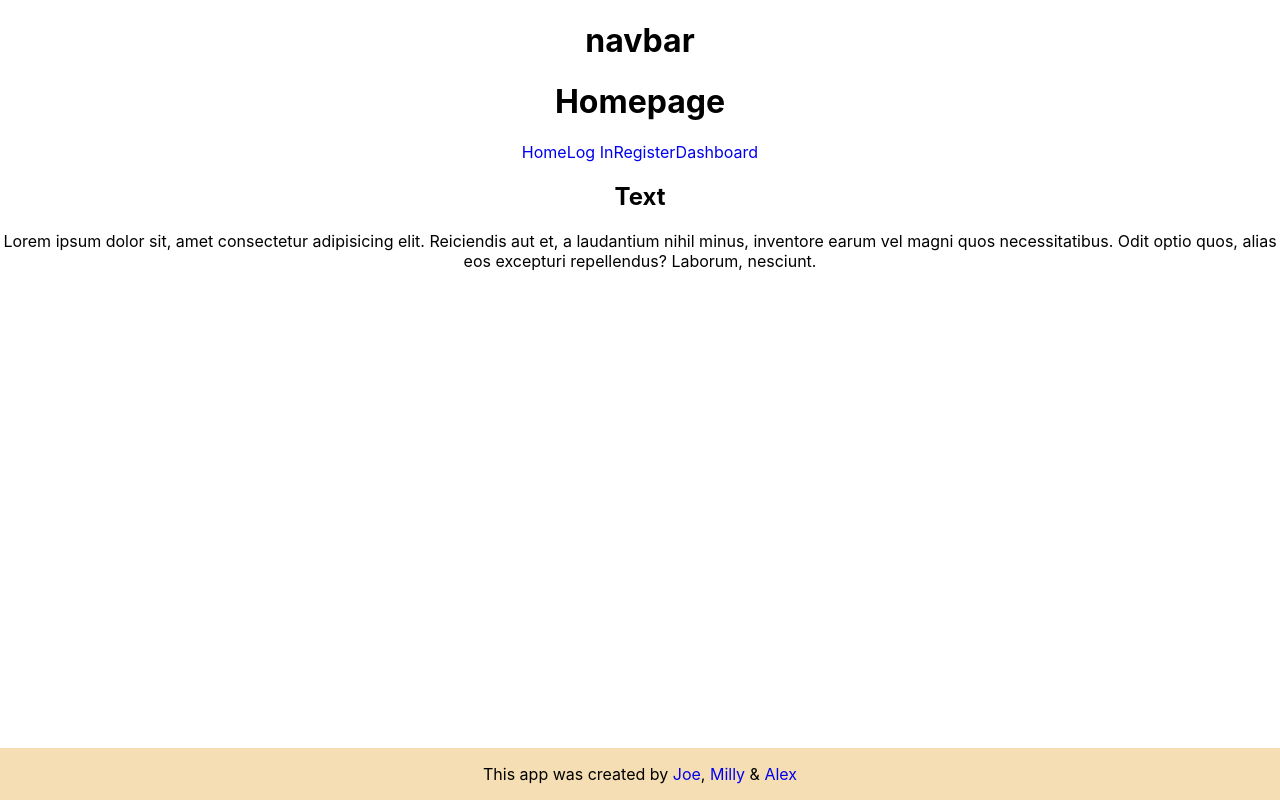
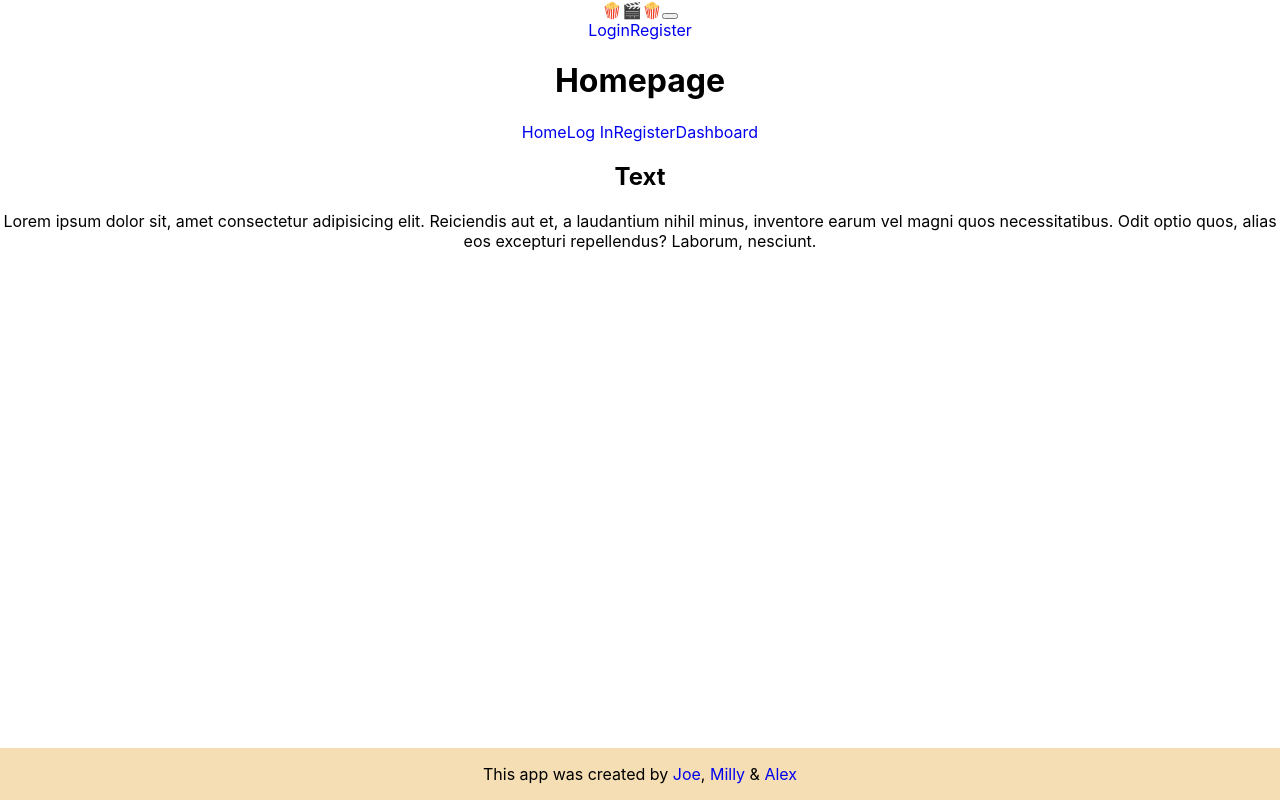
Before and after one commit to millyarkwright/sei-project-03-fe, a React (Create React App) app: page / in a window 1280 px wide. Built offline with nearby package versions, Linux system fonts and the light colour scheme.

Commit message:
basic navbar components added

```diff
--- a/src/components/PageNavBar.js
+++ b/src/components/PageNavBar.js
@@ -1,10 +1,20 @@
 import { Link } from 'react-router-dom'
 import Navbar from 'react-bootstrap/Navbar'
 import Nav from 'react-bootstrap/Nav'
+import Container from 'react-bootstrap/Container'
 
 const PageNavBar = () => {
   return (
-    <h1>navbar</h1>
+    <Navbar expand='sm'>
+      <Container as='section'>
+        <Navbar.Brand as={Link} to='/'>🍿🎬🍿</Navbar.Brand>
+        <Navbar.Toggle aria-controls='basic-navbar-nav'></Navbar.Toggle>
+        <Navbar.Collapse id='basic-navbar-nav' className='justify-content-end'>
+          <Nav.Link as={Link} to='/login'>Login</Nav.Link>
+          <Nav.Link as={Link} to='/register'>Register</Nav.Link>
+        </Navbar.Collapse>
+      </Container>
+    </Navbar>
   )
 }
 
```
